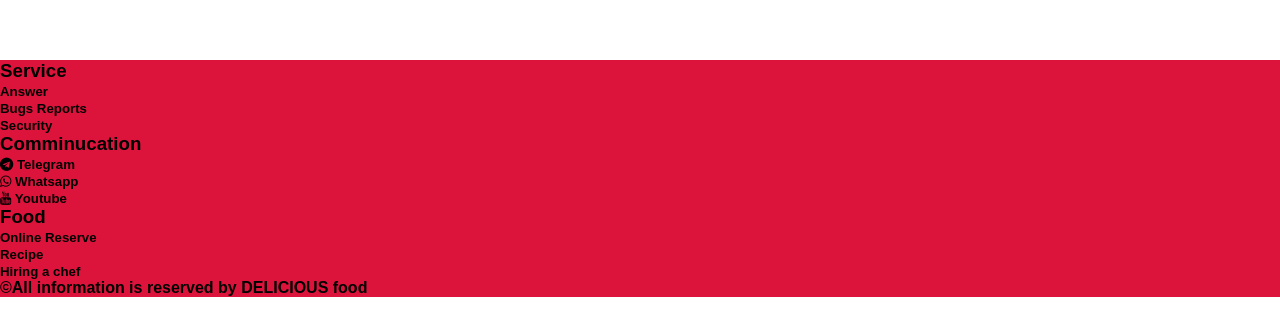
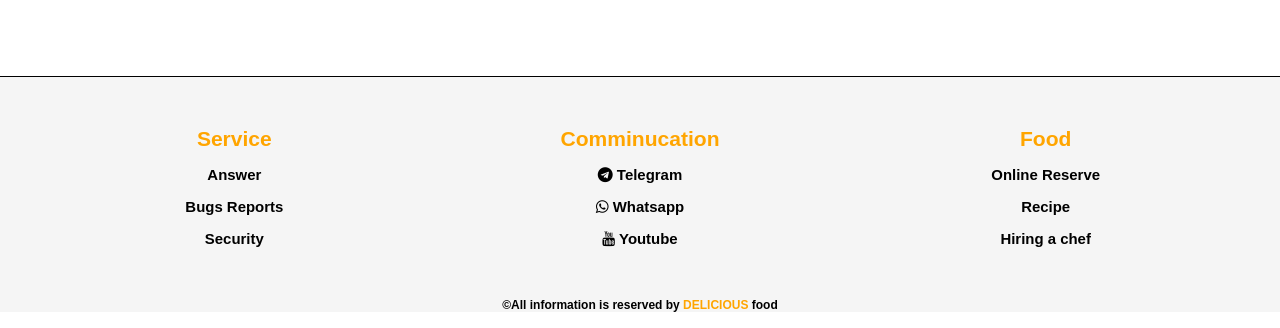
Before and after one commit to Douzandeh/Delicious_Food, a plain HTML site: page index.html in a window 1280 px wide. Shown: the part 3124-3452 px from the top of the page. Before the commit the page ends 3421 px from the top, so only its background shows below. Drawn offline with Linux system fonts and the light colour scheme.

Commit message:
The final CSS Footer structure

```diff
--- a/css/footer.css
+++ b/css/footer.css
@@ -1,4 +1,65 @@
 .footer{
-    background-color: crimson;
     grid-column: 1 / -1;
+    margin: 1rem 0px;
+    border-top: 1px solid black;
+    background-color: whitesmoke;
 }
+
+.footer-section{
+    display: grid;
+    grid-template-columns: repeat(auto-fit , minmax(240px , 1fr));
+    grid-template-rows: 1fr;
+    text-align: center;
+    grid-gap: 7px;
+    padding: 35px;
+}
+
+.copy{
+    margin-top: 1rem;
+    font-size: 12px;
+    text-align: center;
+}
+
+.copy-text , .footer-title{
+    color: orange;
+}
+
+ul{
+    list-style: none;
+}
+
+li{
+    margin-top: 15px;
+    cursor: pointer;
+    font-size: 18px;
+    transition: all 0.3s;
+}
+
+li:hover{
+    color: orange;
+
+}
+
+.telegram,
+.whatsapp,
+.youtube{
+    transition: all 0.3s;
+}
+
+.telegram:hover{
+    color: rgb(0, 132, 255);
+}
+
+.whatsapp:hover{
+    color: rgb(49, 233, 8);
+}
+
+.youtube:hover{
+    color: rgb(235, 9, 9);
+}
+
+@media screen and (max-width:557px) {
+    .footer-section{
+        text-align: start;
+    }
+ }
```
